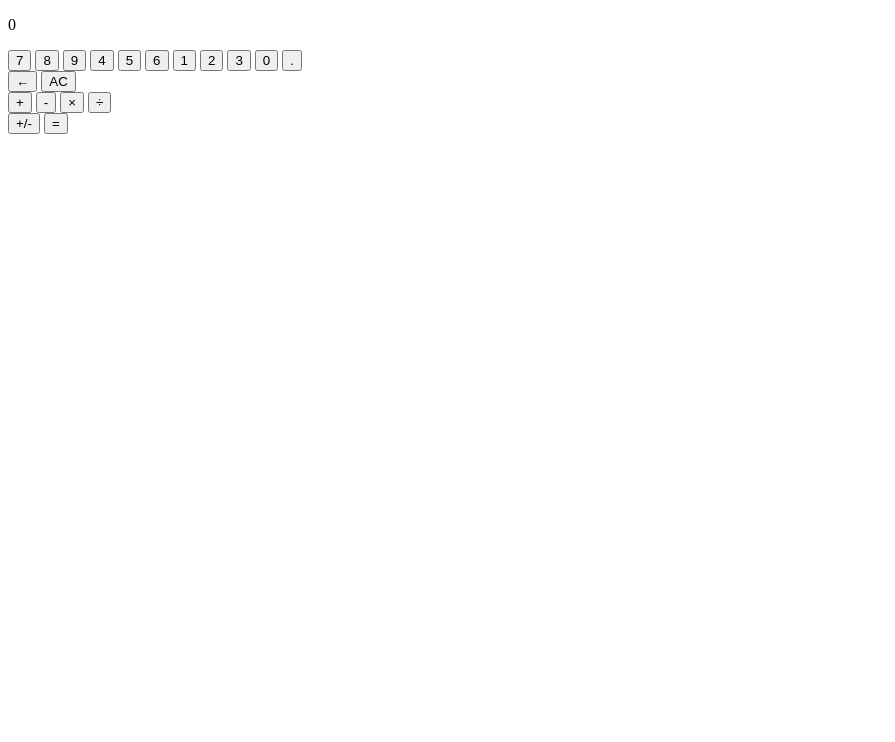
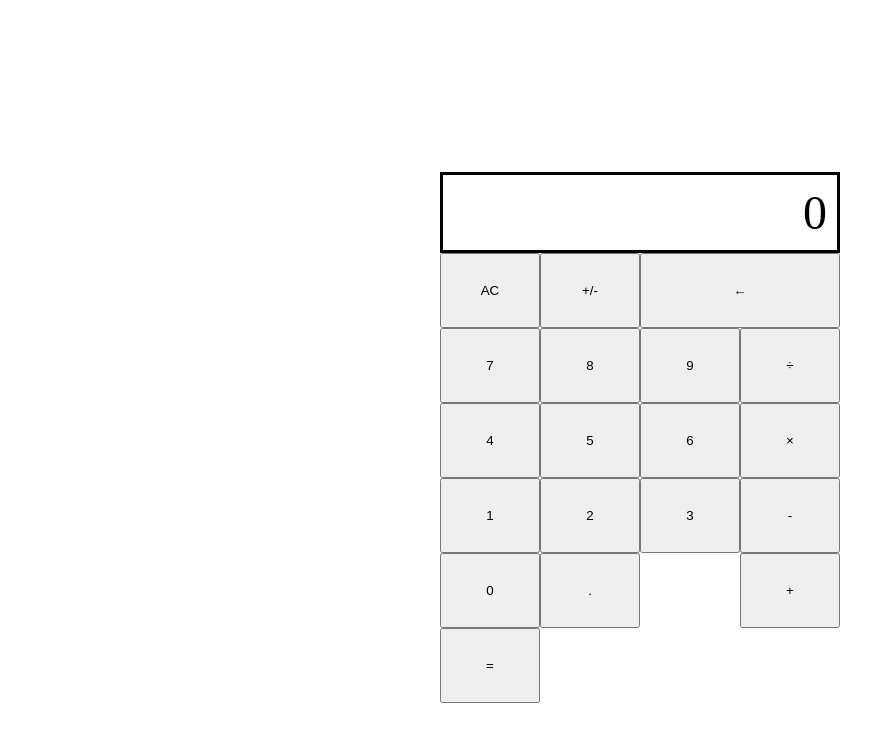
Before and after one commit to athanie2003/calculator, a plain HTML site: page index.html in a window 1280 px wide. Shown: the whole page, without its empty margins (0-895 px from the left). Drawn offline with Linux system fonts and the light colour scheme.

Commit message:
Align buttons into grid

```diff
--- a/index.html
+++ b/index.html
@@ -7,7 +7,16 @@
     <link rel="stylesheet" href="styles.css">
 </head>
 <body>
+    <div class="container">
         <p>0</p>
+        <div class="buttons">
+            <div class="first-row">
+                <button class="clear">AC</button>
+                <button class="sign">+/-</button>
+                <button class="delete">←</button>
+            </div>
+            <div class="align-op">
+                <div class="box">
                     <div class="numbers">
                         <button>7</button>
                         <button>8</button>
@@ -21,16 +30,19 @@
                         <button>0</button>
                         <button>.</button>
                     </div>
-    <button class="delete">←</button>
-    <button class="clear">AC</button>
+                    <div class="algin-equals">
+                        <button class="equals">=</button>
+                    </div>
+                </div>
                 <div class="operators">
+                    <button>&divide;</button>
+                    <button>&times;</button>
+                    <button>-</button>
                     <button>+</button>
-        <button>-</button>
-        <button>&times;</button>
-        <button>&divide;</button>
                 </div>
-    <button class="sign">+/-</button>
-    <button class="equals">=</button>
+            </div>
+        </div>
+    </div>
     <script src="script.js"></script>
 </body>
 </html>
--- a/styles.css
+++ b/styles.css
@@ -1,7 +1,74 @@
-/*
+/* /*
 AC +/- <-
 7 8 9  /
 4 5 6  *
 1 2 3  -
 0 . =  +
 */
+
+/* *{
+    background-color: aqua;
+} */
+
+body{
+    width: 100%;
+    min-height: 100vh;
+    margin: 0;
+    display: flex;
+    justify-content: center;
+    align-items: center;
+}
+
+.container{
+    display: flex;
+    flex-direction: column;
+    justify-content: center;
+    align-items: center;
+}
+
+button{
+    width: 100px;
+    height: 75px;
+}
+
+.numbers {
+    display: grid;
+    grid-template-columns: repeat(3, 1fr);
+    position: relative;
+    z-index: 1;
+}
+
+.buttons{
+    display: flex;
+    flex-direction: column;
+}
+
+.first-row{
+    display: flex;
+}
+
+.delete{
+    width: 200px;
+}
+
+.algin-equals{
+    position: absolute;
+}
+
+.align-op{
+    display: flex;
+}
+
+.operators{
+    display: flex;
+    flex-direction: column;
+}
+
+p{
+    text-align: right;
+    border: 3px solid black;
+    width: 374px;
+    margin: 0;
+    padding: 10px;
+    font-size: 48px;
+}
```
Lines whose indentation alone changed are shown as unchanged.
